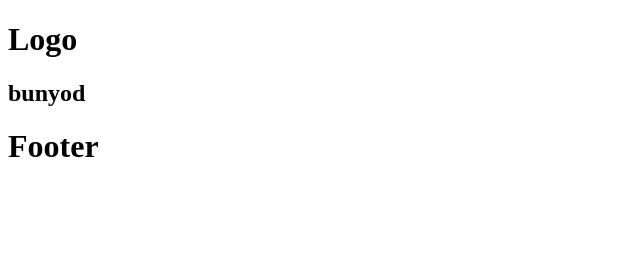
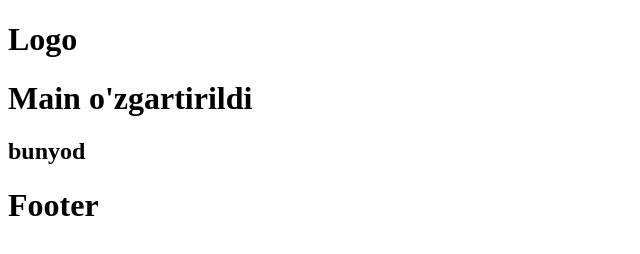
Before and after one commit to shohjahon-asqarov/git-1024, a plain HTML site: page index.html in a window 1280 px wide. Shown: the whole page, without its empty margins (0-640 px from the left). Drawn offline with Linux system fonts and the light colour scheme.

Commit message:
changed main

```diff
--- a/index.html
+++ b/index.html
@@ -10,6 +10,7 @@
 <body>
     <header>
         <h1>Logo</h1>
+        <h1>Main o'zgartirildi</h1>
     </header>
 
     <main>
```
